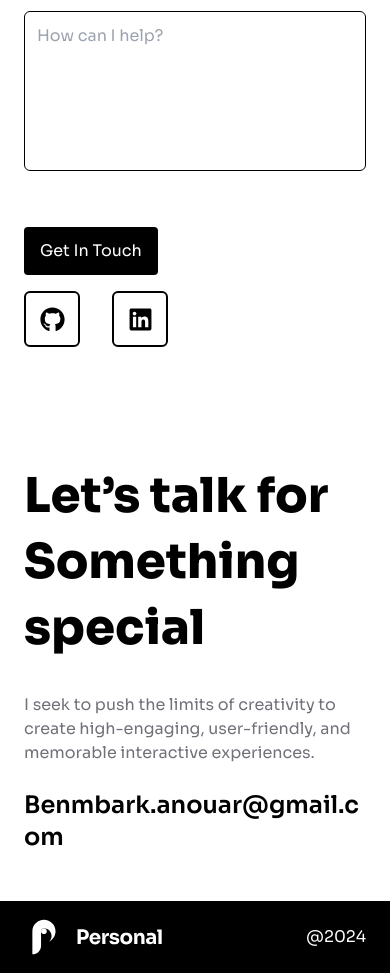
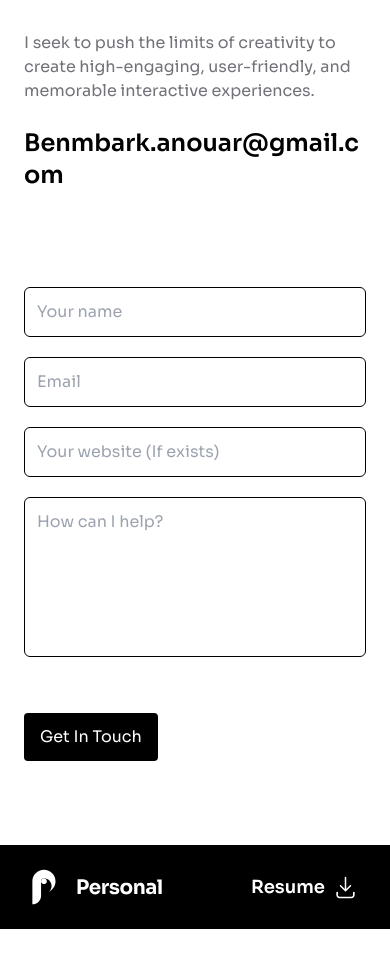
Before and after one commit to Narwey/Narwey-s-Portfolio, a React (Vite) app: page / in a window 390 px wide. Shown: the part 10520-11493 px from the top of the page. After the commit the page ends 11449 px from the top, so only its background shows below. Built offline with nearby package versions, Linux system fonts and the light colour scheme; a web font is replaced by a local one.

Commit message:
fixing form

```diff
--- a/src/components/ContactMe.jsx
+++ b/src/components/ContactMe.jsx
@@ -32,6 +32,11 @@ const ContactMe = () => {
     };
     return (
         <section className='container flex flex-col gap-24 sm:justify-between lg:flex-row mb-12 mt-14' id='contact-me'>
+             <div className='w-full'>
+                <h2 className='font-extrabold text-5xl mb-8 leading-snug'>Let’s talk for Something special</h2>
+                <p className='text-[#71717A]'>I seek to push the limits of creativity to create high-engaging, user-friendly, and memorable interactive experiences.</p>
+                <p className='font-semibold text-2xl mt-6 break-words'>Benmbark.anouar@gmail.com</p>
+            </div>
             <form onSubmit={onSubmit} className='flex flex-col w-full gap-5'>
                 <input type="text" name='Your name' placeholder='Your name' className='px-3 py-3 border border-black rounded-md' required/>
                 <input type="email" name='Email' placeholder='Email' className='px-3 py-3 border border-black rounded-md' required/>
@@ -40,18 +45,14 @@ const ContactMe = () => {
 
                 <div className='block xl:flex gap-8 mt-9'>
                     <button type='submit' className='text-white bg-black px-4 rounded mb-4 xl:mb-0 py-3 hover:bg-[#404040]'>Get In Touch</button>
-                    <div className='flex flex-wrap gap-8'>
+                    {/* <div className='flex flex-wrap gap-8'>
                         <SocialBtn icon={FaGithub} link='https://github.com/Narwey' />
                         <SocialBtn icon={FaLinkedin} link='https://www.linkedin.com/in/anouarben/' />
-                    </div>
+                    </div> */}
                 </div>
                 <span>{result}</span>
             </form>
-            <div className='w-full'>
-                <h2 className='font-extrabold text-5xl mb-8 leading-snug'>Let’s talk for Something special</h2>
-                <p className='text-[#71717A]'>I seek to push the limits of creativity to create high-engaging, user-friendly, and memorable interactive experiences.</p>
-                <p className='font-semibold text-2xl mt-6 break-words'>Benmbark.anouar@gmail.com</p>
-            </div>
+
         </section>
     )
 }
--- a/src/components/Footer.jsx
+++ b/src/components/Footer.jsx
@@ -1,12 +1,23 @@
 import React from 'react'
 import whiteLogo from '../assets/white-logo.svg'
+import SocialBtn from './shared/SocialBtn';
+import { FaLinkedin } from "react-icons/fa";
+import { FaGithub } from "react-icons/fa";
+import { RxDownload } from "react-icons/rx";
 
 const Footer = () => {
   return (
     <footer className='py-4 bg-black text-white'>
         <div className='container flex justify-between items-center'>
             <img src={whiteLogo} alt="white logo" />
-            <span>@2024</span>
+              <a href="/cv.pdf" download>
+              <button
+                className="items-center gap-2 bg-black text-white px-2 py-3 rounded-md font-semibold text-lg border-1 border-white
+              hover:bg-[#404040] active:bg-white active:text-black flex"
+              >
+                Resume <RxDownload size={25} />
+              </button>
+            </a>
         </div>
     </footer>
   )
--- a/src/components/NavBar.jsx
+++ b/src/components/NavBar.jsx
@@ -19,7 +19,7 @@ function NavBar() {
           <img src={blackLogo} alt="logo" />
 
           {/* Desktop */}
-          <ul className="hidden gap-5 font-semibold text-xl lg:flex">
+          <ul className="hidden gap-5 font-semibold text-md lg:flex">
             {links.map((item, index) => (
               <li
                 key={index}
@@ -49,7 +49,7 @@ function NavBar() {
 
         {/* Mobile Menu */}
         {isOpen && (
-          <nav className="container lg:hidden flex flex-col items-center gap-5 font-semibold text-xl mt-4">
+          <nav className="container lg:hidden flex flex-col items-center gap-5 font-semibold text-md mt-4">
             <ul className="flex flex-col gap-5 w-full text-center">
               {links.map((item, index) => (
                 <li
```
